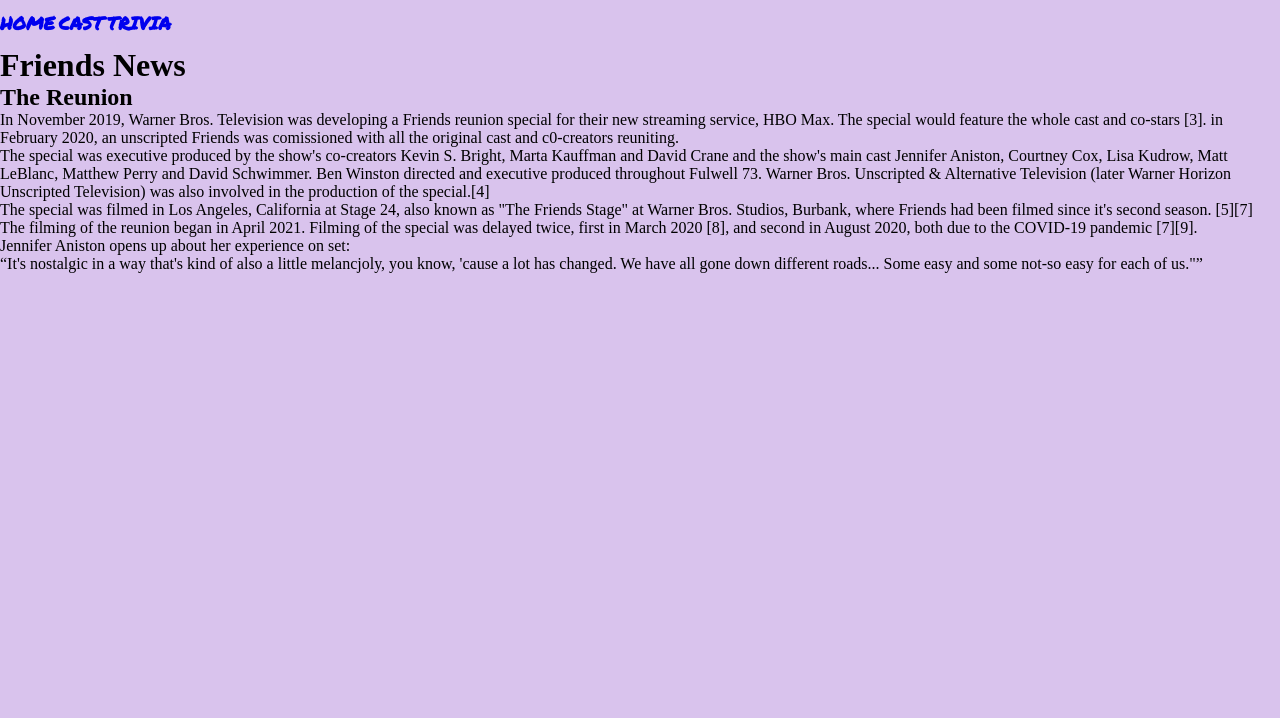
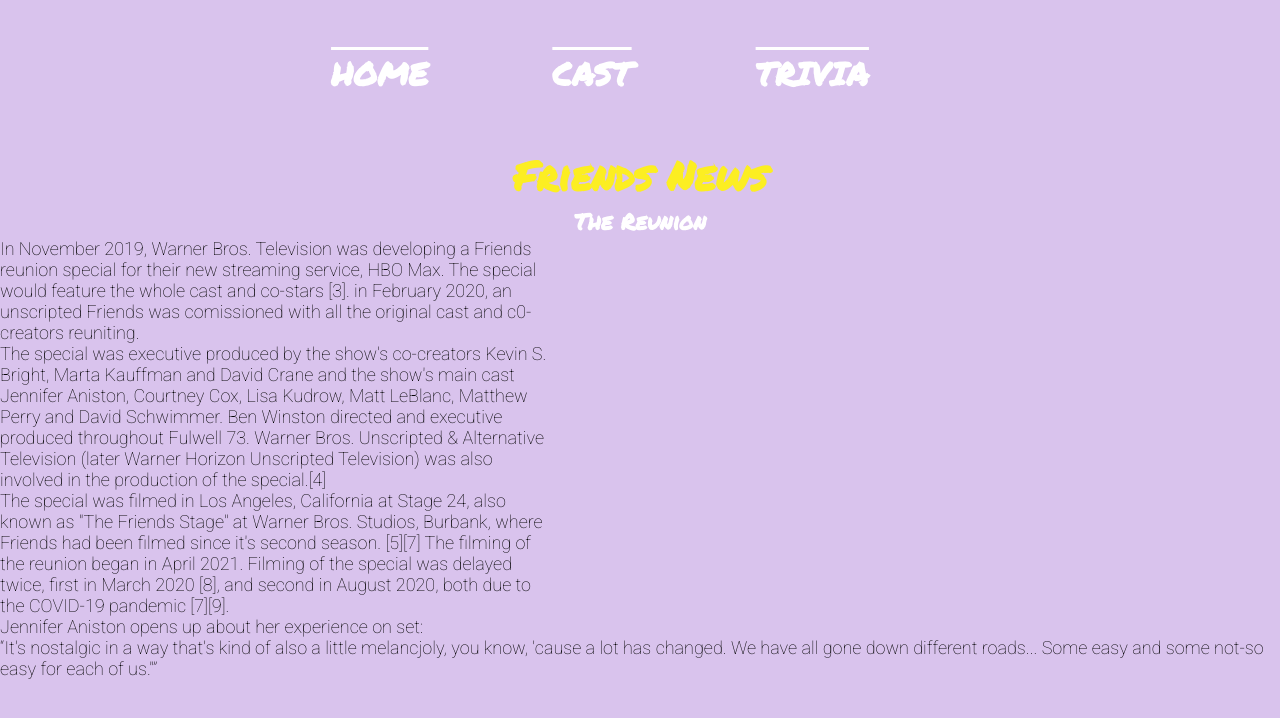
Before and after one commit to kimberlymojica/gw3_mojica_kimberly, a plain HTML site: page index.html in a window 1280 px wide. Drawn offline with Linux system fonts and the light colour scheme.

Commit message:
Added css to all pages

```diff
--- a/index.html
+++ b/index.html
@@ -8,6 +8,7 @@
     <link rel="preconnect" href="https://fonts.googleapis.com">
 <link rel="preconnect" href="https://fonts.gstatic.com" crossorigin>
 <link href="https://fonts.googleapis.com/css2?family=Permanent+Marker&display=swap" rel="stylesheet">
+<link href="https://fonts.googleapis.com/css2?family=Roboto:wght@100&display=swap" rel="stylesheet">
 </head>
 <body>
 
--- a/mystyle.css
+++ b/mystyle.css
@@ -14,10 +14,17 @@ Nav Bar
 
 --------------------------------------*/
 
+header{
+    margin: 0 auto;
+    text-align: center;
+
+
+ }
+
 header nav li{
     display: inline-block;
-    margin: 10px auto;
-    color: white;
+    margin: 50px auto;
+
 }
 
 header nav a{
@@ -25,6 +32,47 @@ header nav a{
     text-transform: uppercase;
     text-decoration: none;
     font-weight: bold;
-    font-size: 1.125rem;
+    font-size: 2rem;
+    color: white;
+    padding: 0 100px 0 20px;
+    text-decoration: overline;
 
 }
+
+header nav a:visited{
+
+
+}
+
+header nav a:hover{
+    color: #29ABE2;
+}
+
+/*------------------------------------
+
+INDEX
+--------------------------------------*/
+h1{
+    font-family: 'Permanent Marker', cursive; ;
+    color: #FCEE22;
+    text-align: center;
+    font-size: 2.500rem;
+}
+
+h2{
+    font-family: 'Permanent Marker', cursive;
+    color: white;
+    text-align: center;
+    font-size: 1.400rem;
+}
+
+p{
+    font-family: 'Roboto', sans-serif;
+    width: 550px;
+    font-size: 1.125rem;
+}
+
+aside{
+    font-family: 'Roboto', sans-serif ;
+    font-size: 1.125rem;
+}
```
Also changed, not shown: cast.html (+1 -0 lines), trivia.html (+1 -0 lines).
